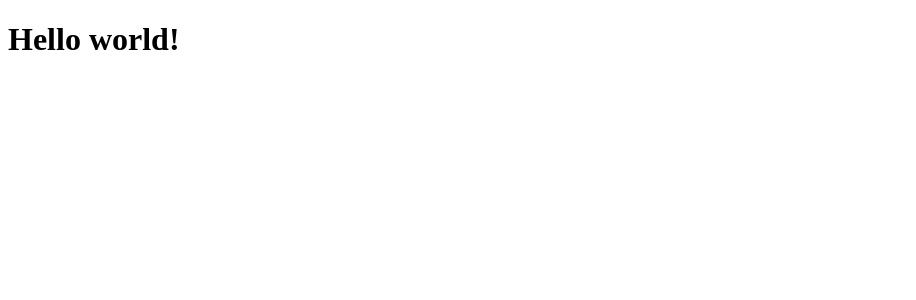
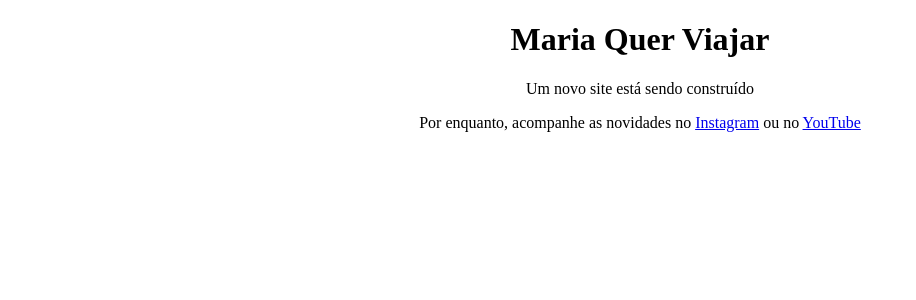
Before and after one commit to sheldonled/mariaquerviajar, a Nuxt app: page / in a window 1280 px wide. Shown: the top 300 px of the page, without its empty margins (0-916 px from the left). Built offline with nearby package versions, Linux system fonts and the light colour scheme; a web font is replaced by a local one.

Commit message:
Add placeholder for new website

```diff
--- a/pages/index.vue
+++ b/pages/index.vue
@@ -1,3 +1,17 @@
 <template>
-  <h1>Hello world!</h1>
+  <main>
+    <h1>Maria Quer Viajar</h1>
+
+    <p>Um novo site está sendo construído</p>
+    <p>
+      Por enquanto, acompanhe as novidades no
+      <a href="https://instagram.com/mariaquerviajar">Instagram</a> ou no
+      <a href="https://youtube.com/mariaquerviajar"> YouTube</a>
+    </p>
+  </main>
 </template>
+<style>
+body {
+  text-align: center;
+}
+</style>
```
